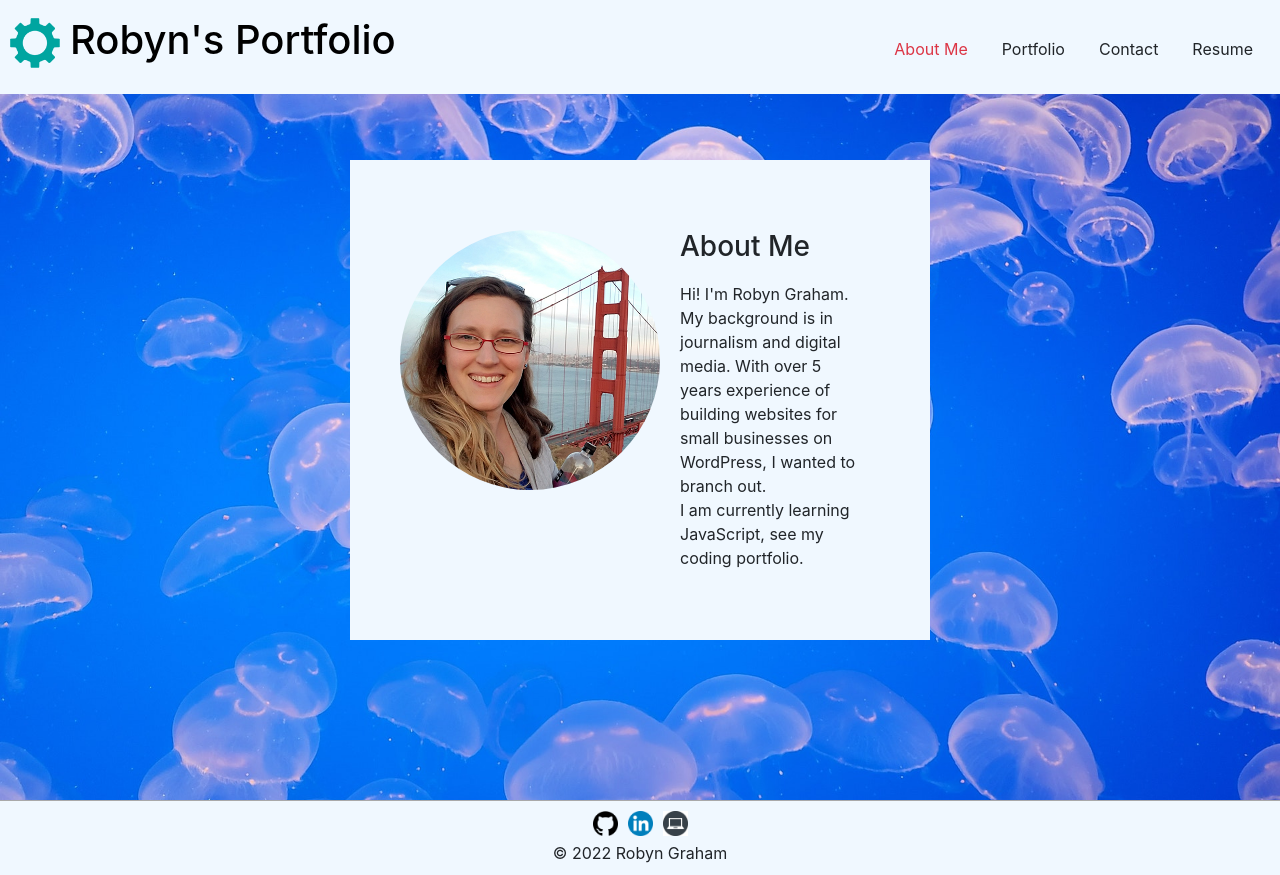
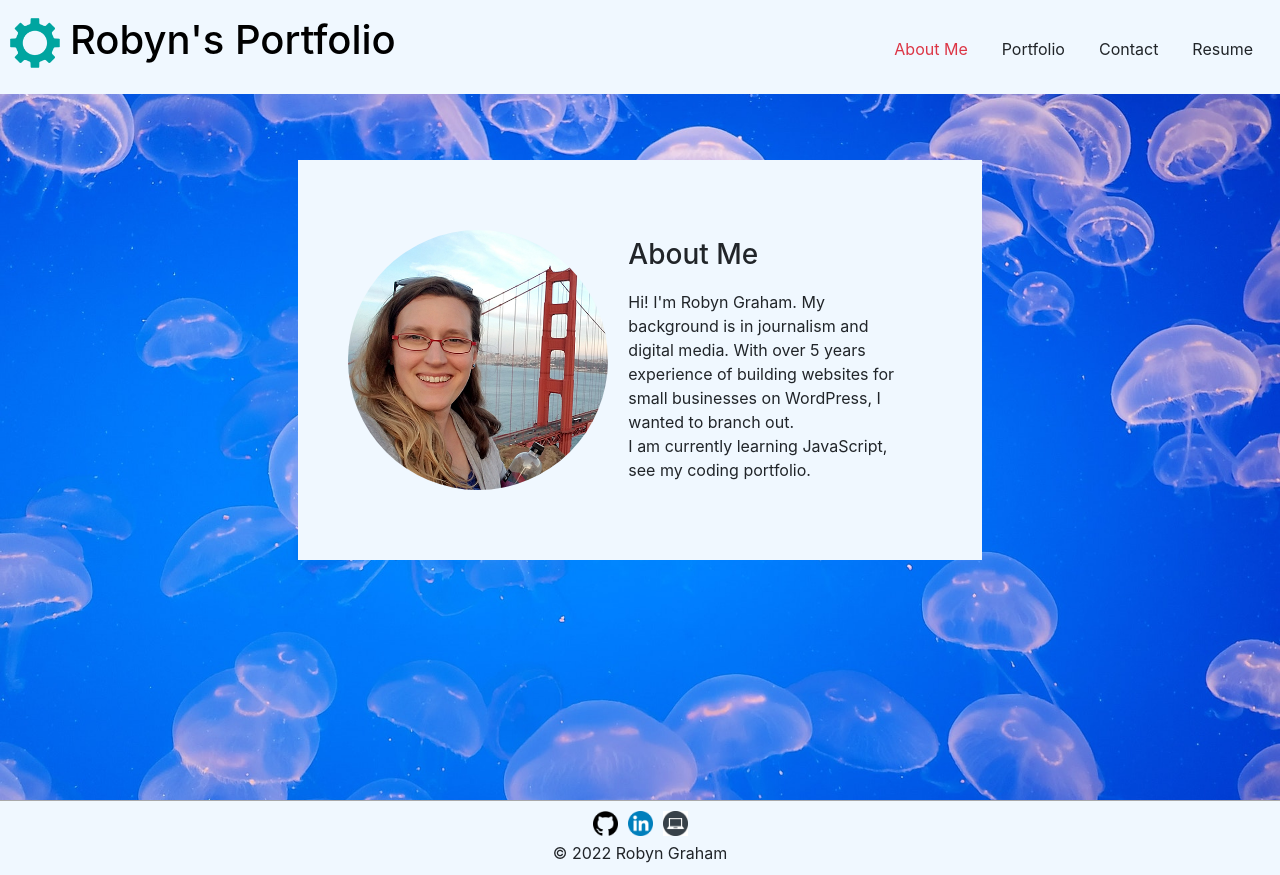
Before and after one commit to robyng/my-portfolio-with-react, a React (Create React App) app: page / in a window 1280 px wide. Built offline with nearby package versions, Linux system fonts and the light colour scheme.

Commit message:
add mobile col-md-10

```diff
--- a/src/components/About/index.js
+++ b/src/components/About/index.js
@@ -3,7 +3,7 @@ import robyn from '../../assets/images/robyn-profile.jpg'
 
 function About() {
     return(
-<section id="about" className="about container col-6">
+<section id="about" className="about container col-lg-7 col-md-10">
 
 <div className="profile">
 
--- a/src/components/Contact/index.js
+++ b/src/components/Contact/index.js
@@ -40,7 +40,7 @@ function Contact() {
     }
 
     return (
-        <section class="container form-div col-6">
+        <section class="container form-div col-lg-6 col-md-10">
             <h2>Contact me</h2>
             <form id="contact-form" onSubmit={handleSubmit}>
                 <div className="form-group">
--- a/src/components/Project/index.js
+++ b/src/components/Project/index.js
@@ -5,7 +5,7 @@ function Project(props) {
     const { project } = props
     return (
 
-<div className="card col-5">
+<div className="card col-lg-5 col-md-10">
   <img className="card-img-top" src={project.image} alt="Card cap" />
   <div className="card-body">
     <h5 className="card-title">{project.title}</h5>
```
